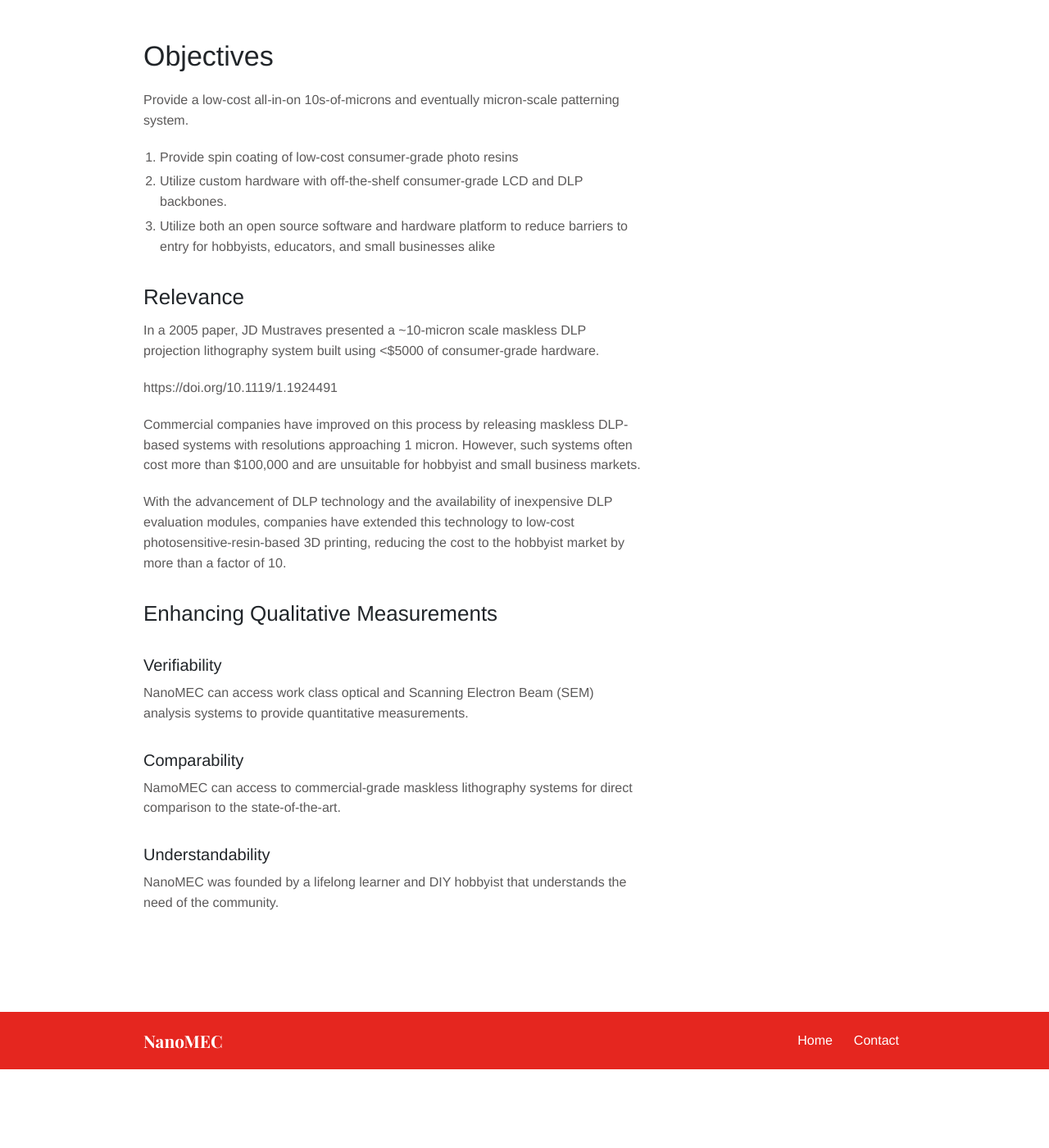
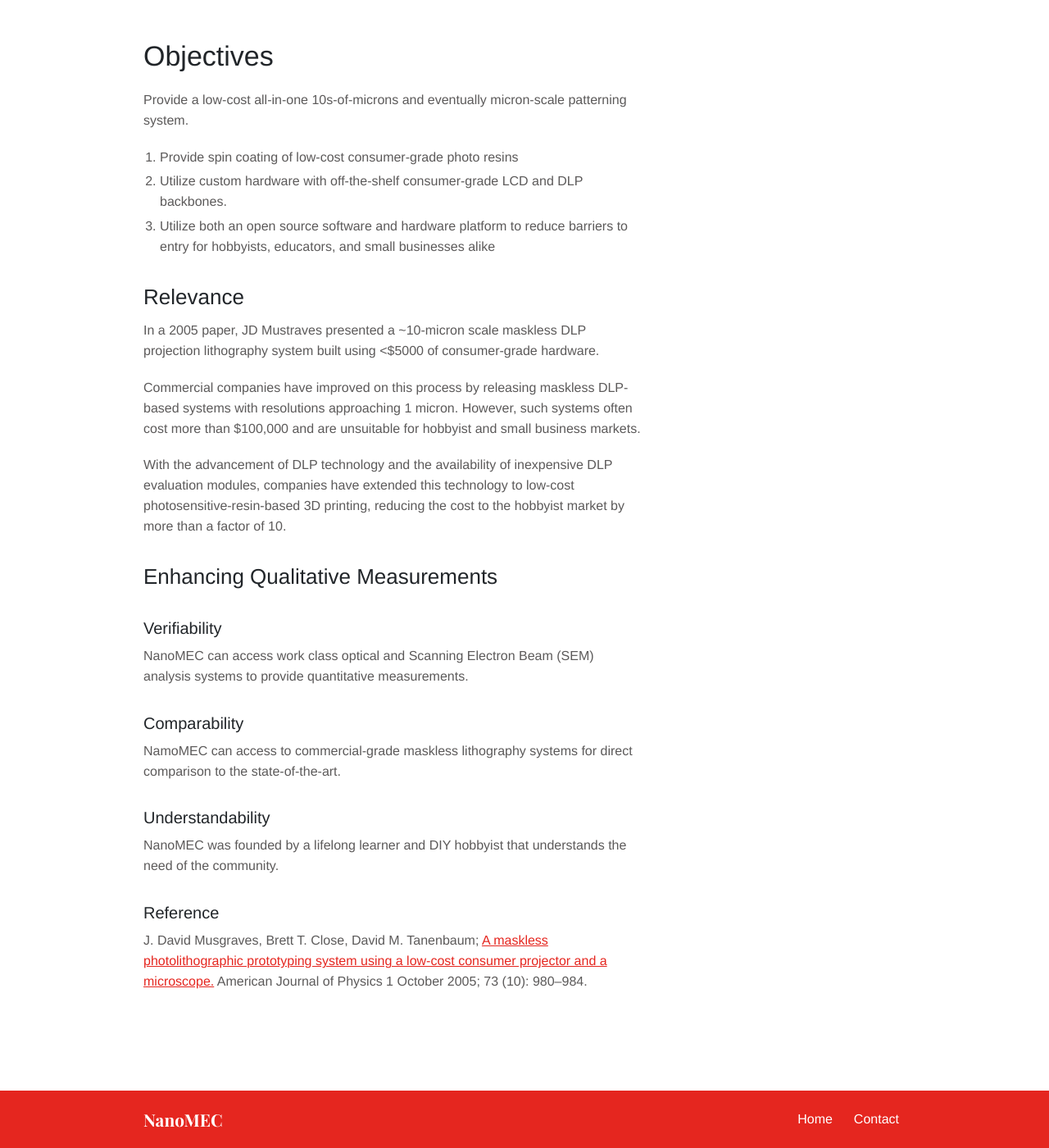
Before and after one commit to nano-mec/nano-mec.github.io, a Jekyll site: the page built from _services/nano1.md, in a window 1280 px wide and 1400 px high, scrolled down 985 px. Shown: the whole window at 82% size. Built offline with Jekyll 4.4.1, drawn with Linux system fonts in a browser that asks for light colours; before the commit the page ends 2289 px from its top, so only the background shows below that.

Commit message:
update typos and header

```diff
--- a/_includes/header.html
+++ b/_includes/header.html
@@ -1,10 +1,10 @@
 <div class='header'>
   <div class="container">
     <div class="logo">
-      <a href="{{ site.baseurl }}"><img width="{{ site.logo.desktop_width }}" height="{{ site.logo.desktop_height }}" alt="{{ site.title }}" src="{{ site.logo.desktop | relative_url }}" /></a>
+      <a href="/"><img width="{{ site.logo.desktop_width }}" height="{{ site.logo.desktop_height }}" alt="{{ site.title }}" src="{{ site.logo.desktop | relative_url }}" /></a>
     </div>
     <div class="logo-mobile">
-      <a href="{{ site.baseurl }}"><img width="{{ site.logo.mobile_width }}" height="{{ site.logo.mobile_height }}" alt="{{ site.title }}" src="{{ site.logo.mobile | relative_url }}" /></a>
+      <a href="/"><img width="{{ site.logo.mobile_width }}" height="{{ site.logo.mobile_height }}" alt="{{ site.title }}" src="{{ site.logo.mobile | relative_url }}" /></a>
     </div>
     {% include main-menu.html %}
     {% include hamburger.html %}
--- a/_services/nano1.md
+++ b/_services/nano1.md
@@ -10,7 +10,7 @@ The Nano-1 is a proof-of-concept lithography system aimed to bring a micron-scal
 
 # Objectives
 
-Provide a low-cost all-in-on 10s-of-microns and eventually micron-scale patterning system.
+Provide a low-cost all-in-one 10s-of-microns and eventually micron-scale patterning system.
 
 1. Provide spin coating of low-cost consumer-grade photo resins
 2. Utilize custom hardware with off-the-shelf consumer-grade LCD and DLP backbones.
@@ -19,8 +19,6 @@ Provide a low-cost all-in-on 10s-of-microns and eventually micron-scale patterni
 ## Relevance
 
 In a 2005 paper, JD Mustraves presented a ~10-micron scale maskless DLP projection lithography system built using <$5000 of consumer-grade hardware.
-
-https://doi.org/10.1119/1.1924491
 
 Commercial companies have improved on this process by releasing maskless DLP-based systems with resolutions approaching 1 micron. However, such systems often cost more than $100,000 and are unsuitable for hobbyist and small business markets.
 
@@ -39,3 +37,6 @@ NamoMEC can access to commercial-grade maskless lithography systems for direct c
 ### Understandability
 
 NanoMEC was founded by a lifelong learner and DIY hobbyist that understands the need of the community.
+
+### Reference
+J. David Musgraves, Brett T. Close, David M. Tanenbaum; <a href="https://doi.org/10.1119/1.1924491">A maskless photolithographic prototyping system using a low-cost consumer projector and a microscope.</a> American Journal of Physics 1 October 2005; 73 (10): 980–984.
```
